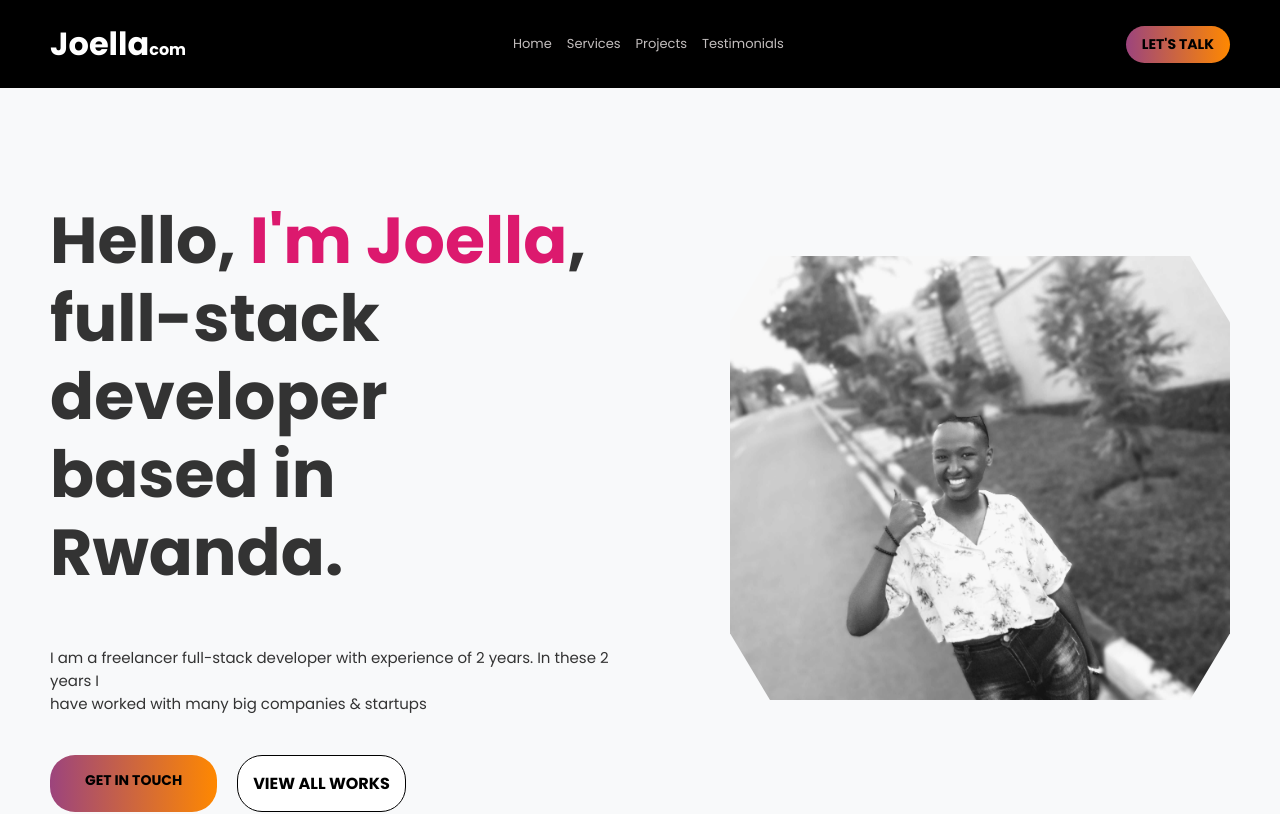
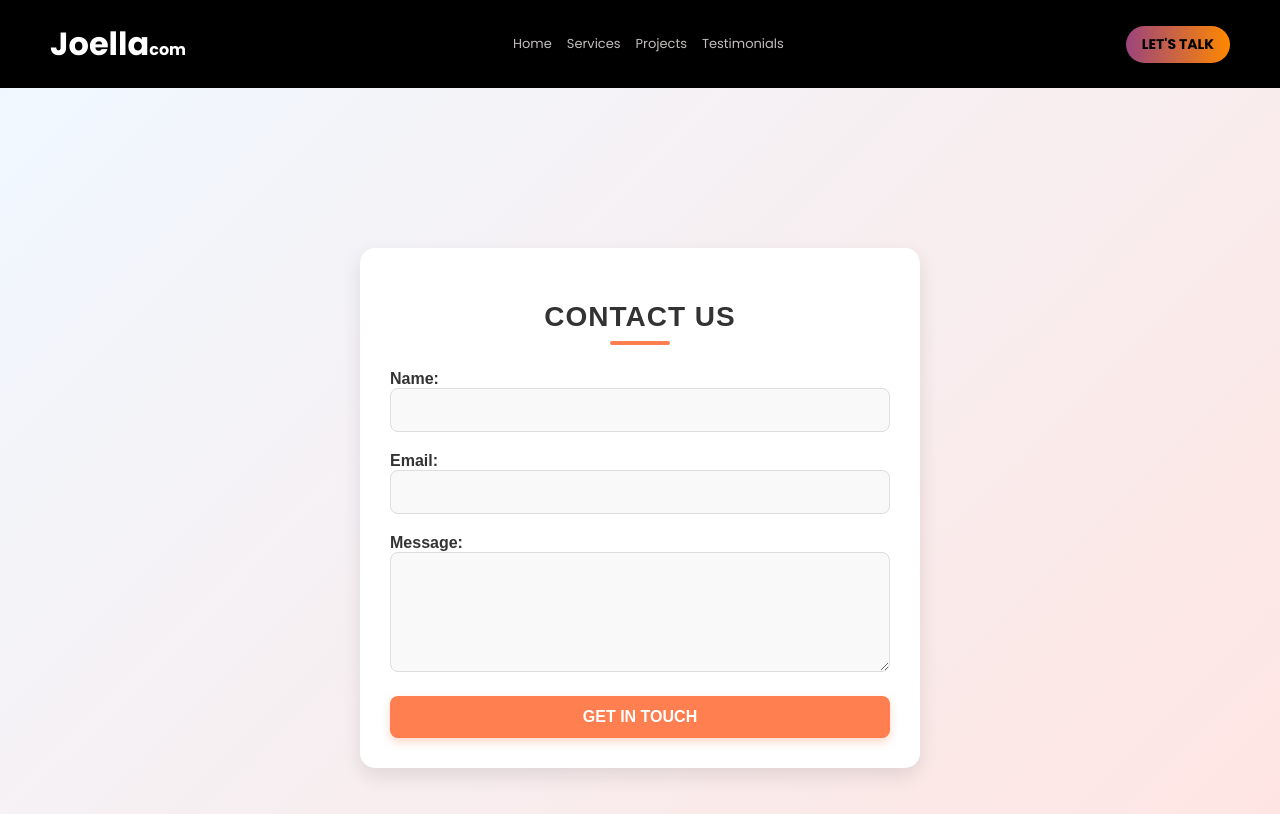
Before and after one commit to iriza-90/Portfolio, a React (Create React App) app: page /contact in a window 1280 px wide. Shown: the top 814 px of the page. Built offline with nearby package versions, Linux system fonts and the light colour scheme.

Commit message:
'updating'

```diff
--- a/src/App.js
+++ b/src/App.js
@@ -1,5 +1,6 @@
 import React from 'react';
-import Header from './components/Header.js';
+import { BrowserRouter as Router, Routes, Route } from 'react-router-dom';
+import Header from './components/Header';
 import HeroSection from './components/HeroSection';
 import Services from './components/Services';
 import Projects from './components/Projects';
@@ -7,12 +8,17 @@ import Stats from './components/Stats';
 import Testimonials from './components/Testimonials';
 import Footer from './components/Footer';
 import Design from './components/Design';
+import ContactPage from './ContactPage';
 import './App.css';
 
 const App = () => {
   return (
+    <Router>
       <div className="App">
         <Header />
+        <Routes>
+          <Route path="/" element={
+            <>
               <HeroSection />
               <Design />
               <Services />
@@ -20,7 +26,13 @@ const App = () => {
               <Stats />
               <Testimonials />
                <Footer />
+            </>
+          } />
+          <Route path="/contact" element={<ContactPage />} />
+        </Routes>
+
       </div>
+    </Router>
   );
 };
 
--- /dev/null
+++ b/src/ContactPage.js
@@ -0,0 +1,14 @@
+import React from 'react';
+import ContactForm from './components/ContactForm';
+
+
+const ContactPage = () => {
+  return (
+    <div className="contact-page">
+
+      <ContactForm />
+    </div>
+  );
+};
+
+export default ContactPage;
```
Also changed, not shown: package.json (+9 -0 lines), 2 other files (tests, documents, lock files or other folders). Lines whose indentation alone changed are shown as unchanged.
